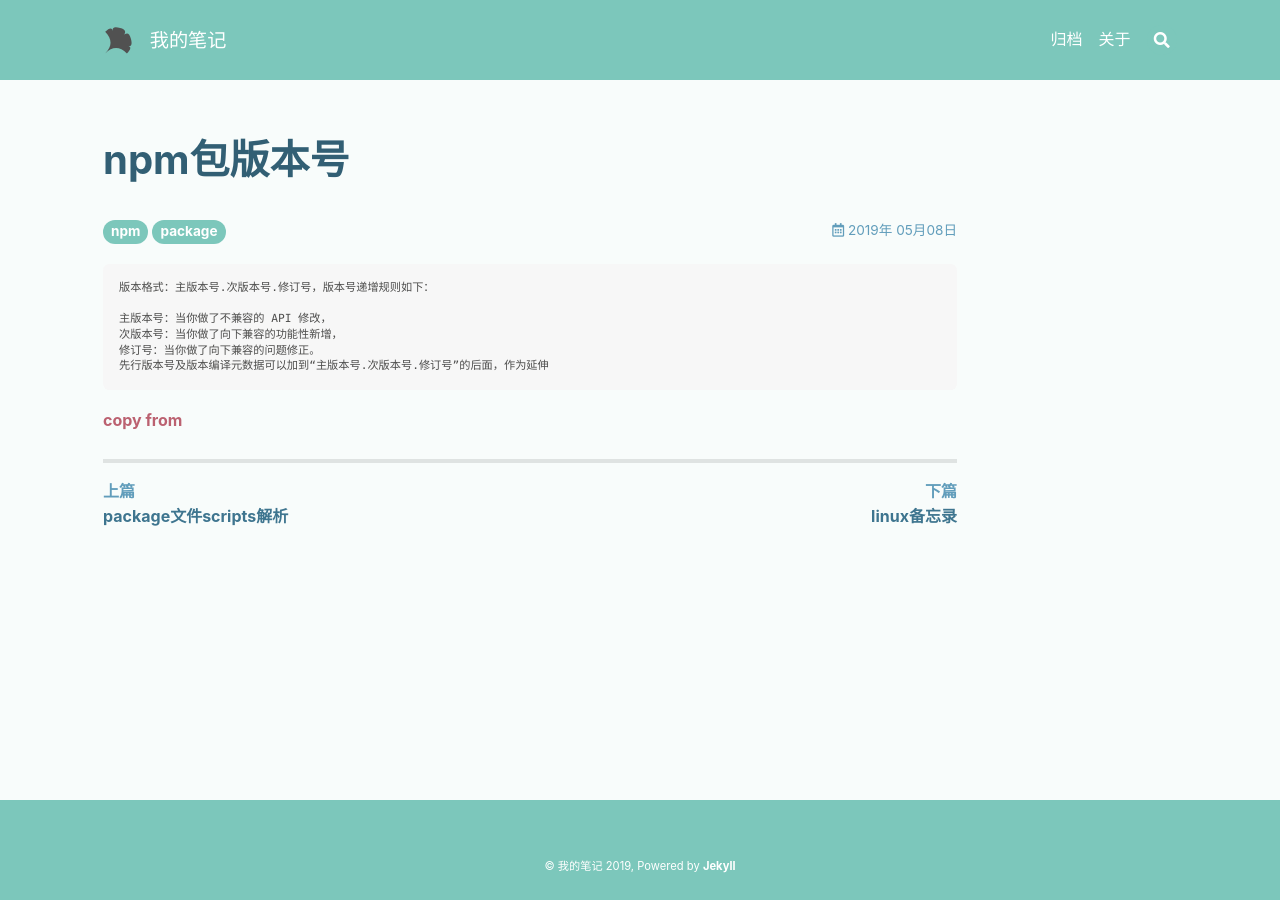
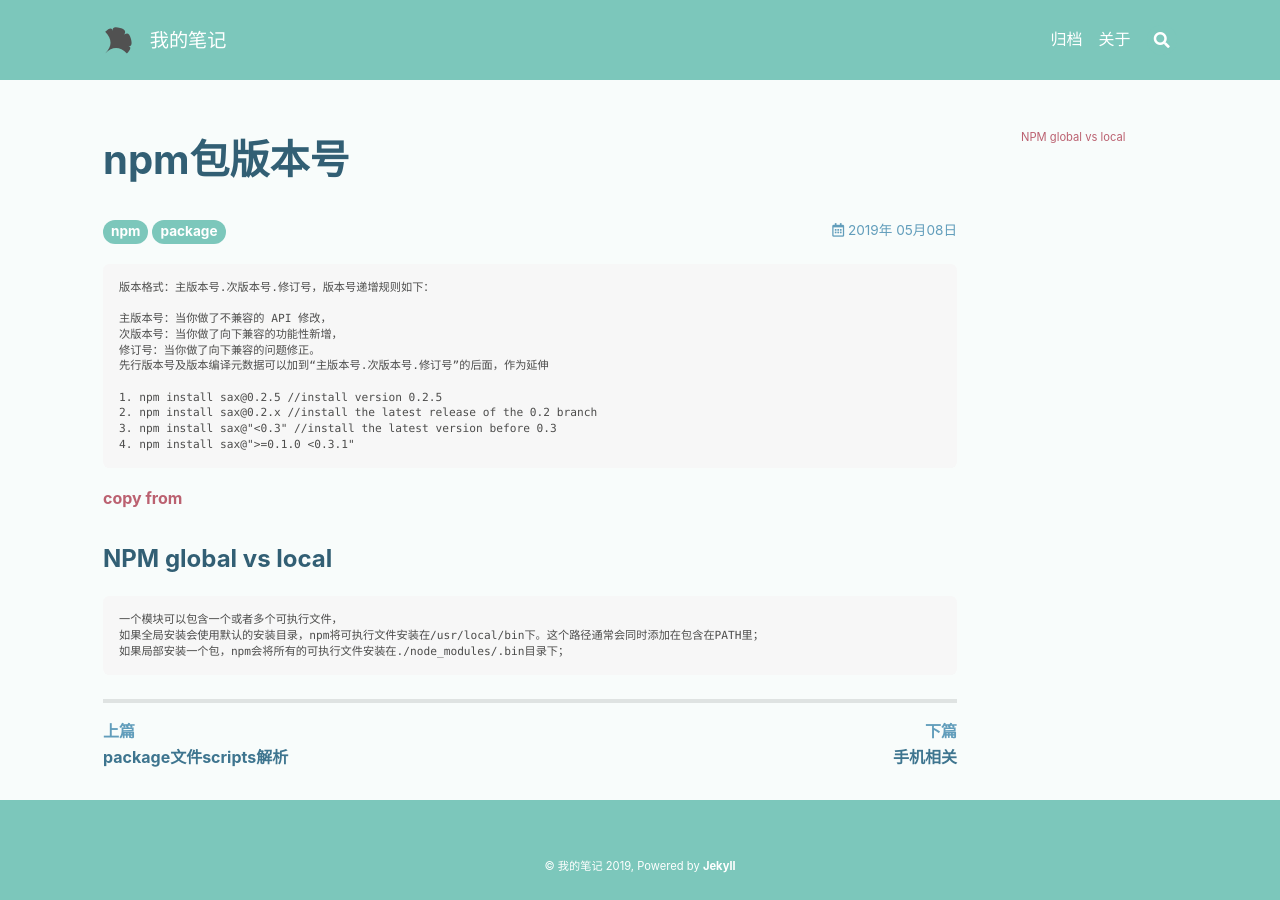
Before and after one commit to zccmynotebook/note, a Jekyll site: the page built from _posts/npm/2019-05-08-version.md, in a window 1280 px wide. Built offline with Jekyll 4.4.1, drawn with Linux system fonts in a browser that asks for light colours; nearby versions of some CDN libraries.

Commit message:
add fiel

````diff
--- a/_posts/npm/2019-05-08-version.md
+++ b/_posts/npm/2019-05-08-version.md
@@ -10,6 +10,17 @@ tags:  npm package
 次版本号：当你做了向下兼容的功能性新增，
 修订号：当你做了向下兼容的问题修正。
 先行版本号及版本编译元数据可以加到“主版本号.次版本号.修订号”的后面，作为延伸
+
+1. npm install sax@0.2.5 //install version 0.2.5
+2. npm install sax@0.2.x //install the latest release of the 0.2 branch
+3. npm install sax@"<0.3" //install the latest version before 0.3
+4. npm install sax@">=0.1.0 <0.3.1"
 ```
+[copy from](https://semver.org/lang/zh-CN/)
 
-[copy from](https://semver.org/lang/zh-CN/)
+### NPM global vs local
+```
+一个模块可以包含一个或者多个可执行文件，
+如果全局安装会使用默认的安装目录，npm将可执行文件安装在/usr/local/bin下。这个路径通常会同时添加在包含在PATH里；
+如果局部安装一个包，npm会将所有的可执行文件安装在./node_modules/.bin目录下；
+```
````
Also changed, not shown: _posts/node/2018-06-05-node.md (added, +45 -0 lines), _posts/other/2019-05-09-linux.md (deleted, +0 -30 lines), _posts/shell/2018-06-02-shell理论.md (+6 -0 lines), _posts/shell/2018-06-03-shell语法.md (+1 -1 lines).
